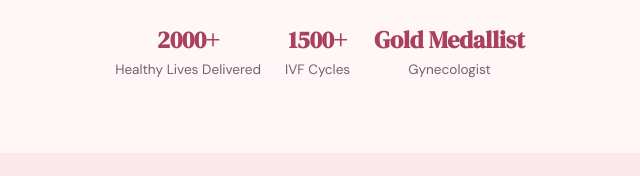
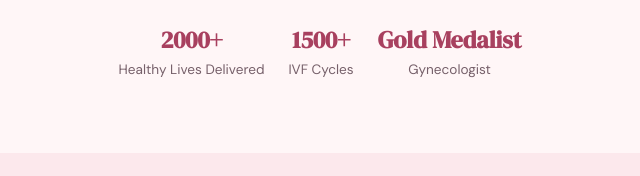
Before and after one commit to sancharipaltech-doc/website, a plain HTML site: page index.html in a window 1280 px wide. Shown: the part 487-663 px from the top of the page, 320-960 px from the left. Drawn offline with Linux system fonts and the light colour scheme.

Commit message:
Fix spelling of 'Medallist' to 'Medalist'

```diff
--- a/index.html
+++ b/index.html
@@ -289,7 +289,7 @@
         <ul class="stats">
           <li><strong>2000+</strong><span>Healthy Lives Delivered</span></li>
           <li><strong>1500+</strong><span>IVF Cycles</span></li>
-          <li><strong>Gold Medallist</strong><span>Gynecologist</span></li>
+          <li><strong>Gold Medalist</strong><span>Gynecologist</span></li>
 
 
         </ul>
```
